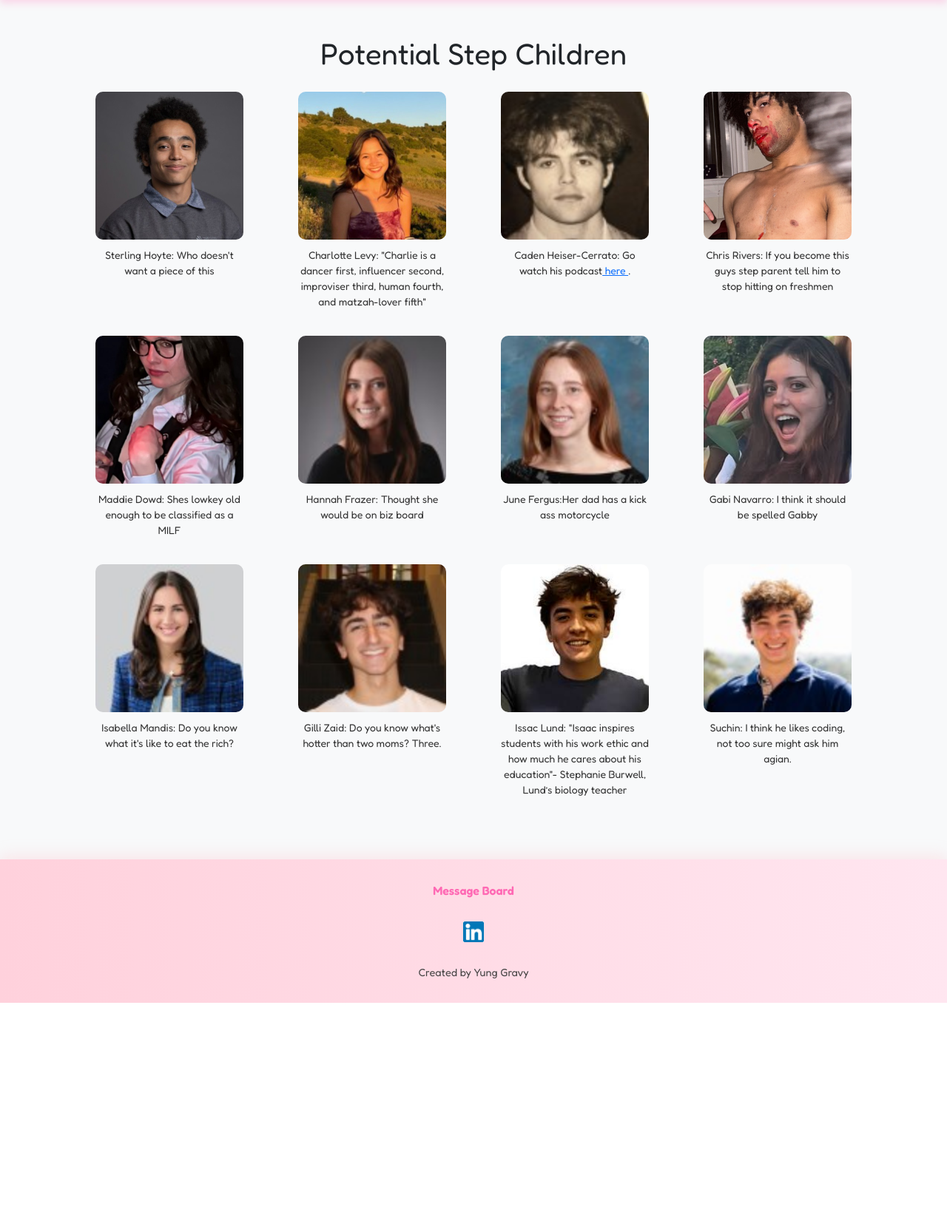
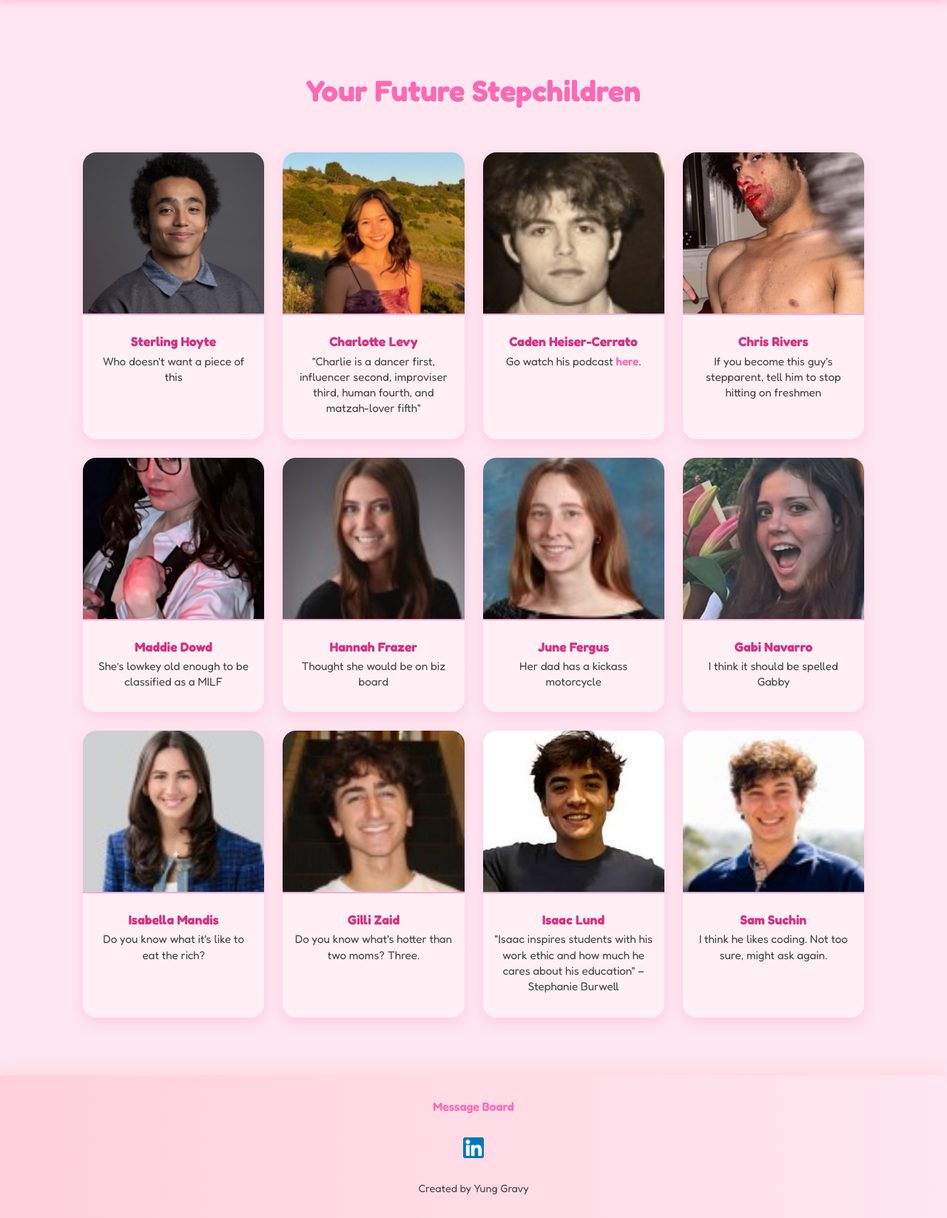
Before and after one commit to 1020robert/LampoonTech, a Flask app: page /children in a window 1280 px wide. Shown: the part 66-1713 px from the top of the page at 74% size. Before the commit the page ends 1422 px from the top, so only its background shows below. Run offline with Flask 3, Linux system fonts and the light colour scheme; a user stored in the database is signed in; some libraries are stand-ins or nearby versions.

Commit message:
Update children.html

```diff
--- a/templates/children.html
+++ b/templates/children.html
@@ -1,83 +1,112 @@
 {% extends 'layout.html' %}
 
+{% block title %}
+    Step Children
+{% endblock %}
+
+{% block body_class %}
+    light-pink-page
+{% endblock %}
+
 {% block main %}
-    <h1>Potential Step Children</h1>
-    <div class="gallery-container">
-        <div class="gallery-item">
-            <img src="{{ url_for('static', filename='sterling-hoyte.jpg') }}" alt="Sterling Hoyte">
-            <p>Sterling Hoyte: Who doesn't want a piece of this </p>
+<h1 class="page-header">Your Future Stepchildren</h1>
+<div class="step-gallery">
+  {% set stepkids = [
+    ["sterling-hoyte.jpg", "Sterling Hoyte", "Who doesn't want a piece of this"],
+    ["charlotte-levy.jpg", "Charlotte Levy", "\"Charlie is a dancer first, influencer second, improviser third, human fourth, and matzah-lover fifth\""],
+    ["Caden-Heiser-Cerrato.jpg", "Caden Heiser-Cerrato", "Go watch his podcast <a href='https://www.facebook.com/KairaliBaltimore/videos/podkast-wjohanguest-speaker-caden-heiser-cerrato/611391507272173/' target='_blank'>here</a>."],
+    ["chris-rivers.jpeg", "Chris Rivers", "If you become this guy's stepparent, tell him to stop hitting on freshmen"],
+    ["maddie-dowd.jpeg", "Maddie Dowd", "She’s lowkey old enough to be classified as a MILF"],
+    ["Hannah-frazer.jpg", "Hannah Frazer", "Thought she would be on biz board"],
+    ["june-fergus.jpg", "June Fergus", "Her dad has a kickass motorcycle"],
+    ["gabi-navarro.png", "Gabi Navarro", "I think it should be spelled Gabby"],
+    ["isabella-mandis.jpg", "Isabella Mandis", "Do you know what it's like to eat the rich?"],
+    ["gilli-zaid.jpg", "Gilli Zaid", "Do you know what's hotter than two moms? Three."],
+    ["isaac-lund.jpg", "Isaac Lund", "\"Isaac inspires students with his work ethic and how much he cares about his education\" – Stephanie Burwell"],
+    ["sam-suchin.jpg", "Sam Suchin", "I think he likes coding. Not too sure, might ask again."]
+  ] %}
+
+  {% for pic, name, desc in stepkids %}
+    <div class="step-card">
+      <img src="{{ url_for('static', filename=pic) }}" alt="{{ name }}">
+      <div class="step-info">
+        <h5>{{ name }}</h5>
+        <p>{{ desc|safe }}</p>
       </div>
-        <div class="gallery-item">
-            <img src="{{ url_for('static', filename='charlotte-levy.jpg') }}" alt="Charlotte Levy">
-            <p>Charlotte Levy: "Charlie is a dancer first, influencer second, improviser third, human fourth, and matzah-lover fifth"</p>
     </div>
-        <div class="gallery-item">
-            <img src="{{ url_for('static', filename='Caden-Heiser-Cerrato.jpg') }}" alt="Caden Heiser-Cerrato">
-            <p>Caden Heiser-Cerrato: Go watch his podcast<a href="https://www.facebook.com/KairaliBaltimore/videos/podkast-wjohanguest-speaker-caden-heiser-cerrato/611391507272173/" target="_blank">
-                here
-            </a>.
-    </p>
-        </div>
-        <div class="gallery-item">
-            <img src="{{ url_for('static', filename='chris-rivers.jpeg') }}" alt="Chris Rivers">
-            <p>Chris Rivers: If you become this guys step parent tell him to stop hitting on freshmen</p>
-        </div>
-        <div class="gallery-item">
-            <img src="{{ url_for('static', filename='maddie-dowd.jpeg') }}" alt="Maddie Dowd">
-            <p>Maddie Dowd: Shes lowkey old enough to be classified as a MILF</p>
-        </div>
-        <div class="gallery-item">
-            <img src="{{ url_for('static', filename='Hannah-frazer.jpg') }}" alt="Hannah Frazer">
-            <p>Hannah Frazer: Thought she would be on biz board </p>
-        </div>
-        <div class="gallery-item">
-            <img src="{{ url_for('static', filename='june-fergus.jpg') }}" alt="June Fergus">
-            <p>June Fergus:Her dad has a kick ass motorcycle </p>
-        </div>
-        <div class="gallery-item">
-            <img src="{{ url_for('static', filename='gabi-navarro.png') }}" alt="Gabi Navarro">
-            <p>Gabi Navarro: I think it should be spelled Gabby</p>
-        </div>
-        <div class="gallery-item">
-            <img src="{{ url_for('static', filename='isabella-mandis.jpg') }}" alt="Isabella Mandis">
-            <p>Isabella Mandis: Do you know what it's like to eat the rich?</p>
-        </div>
-        <div class="gallery-item">
-            <img src="{{ url_for('static', filename='gilli-zaid.jpg') }}" alt="Gill Zaid">
-            <p>Gilli Zaid: Do you know what's hotter than two moms? Three.</p>
-        </div>
-        <div class="gallery-item">
-            <img src="{{ url_for('static', filename='isaac-lund.jpg') }}" alt="Isaac-lund">
-            <p>Issac Lund: "Isaac inspires students with his work ethic and how much he cares about his education"- Stephanie Burwell, Lund’s biology teacher </p>
-        </div>
-        <div class="gallery-item">
-            <img src="{{ url_for('static', filename='sam-suchin.jpg') }}" alt="Sam Suchin">
-            <p>Suchin: I think he likes coding, not too sure might ask him agian.</p>
-        </div>
+  {% endfor %}
 </div>
 
 <style>
-        .gallery-container {
+  .page-header {
+    color: #ff69b4;
+    font-size: 2.5rem;
+    font-weight: 800;
+    text-align: center;
+    margin: 50px auto 30px;
+    text-shadow: 1px 1px 2px #fff;
+  }
+
+  .step-gallery {
     display: grid;
-            grid-template-columns: repeat(auto-fit, minmax(200px, 1fr));
-            gap: 20px;
-            justify-items: center;
-            padding: 20px;
+    grid-template-columns: repeat(auto-fit, minmax(240px, 1fr));
+    gap: 25px;
+    padding: 30px;
+    max-width: 1200px;
+    margin: 0 auto;
   }
-        .gallery-item {
+
+  .step-card {
+    background: #fff0f5;
+    border-radius: 18px;
+    box-shadow: 0 6px 16px rgba(255, 105, 180, 0.2);
+    overflow: hidden;
+    transition: transform 0.3s ease, box-shadow 0.3s ease;
+  }
+
+  .step-card:hover {
+    transform: translateY(-6px);
+    box-shadow: 0 12px 20px rgba(255, 105, 180, 0.3);
+  }
+
+  .step-card img {
+    width: 100%;
+    height: 220px;
+    object-fit: cover;
+    border-bottom: 2px solid #ffaad4;
+  }
+
+  .step-info {
+    padding: 15px;
     text-align: center;
-            width: 200px;
   }
-        .gallery-item img {
-            width: 100%;
-            height: 200px;
-            object-fit: cover;
-            border-radius: 10px;
+
+  .step-info h5 {
+    margin: 10px 0 5px;
+    color: #d63384;
+    font-size: 1.1rem;
+    font-weight: 700;
   }
-        .gallery-item p {
-            margin-top: 10px;
-            font-size: 14px;
-            color: #333;
+
+  .step-info p {
+    font-size: 0.95rem;
+    color: #444;
+    line-height: 1.4;
+  }
+
+  .step-info a {
+    color: #ff69b4;
+    font-weight: 600;
+    text-decoration: none;
+  }
+
+  .step-info a:hover {
+    text-decoration: underline;
   }
 </style>
 {% endblock %}
+{% block footer_quote %}
+<div class="footer-quote">
+    <p>“Raising them is optional. Loving them is guaranteed.” 💘</p>
+</div>
+{% endblock %}
```
Lines whose indentation alone changed are shown as unchanged.
